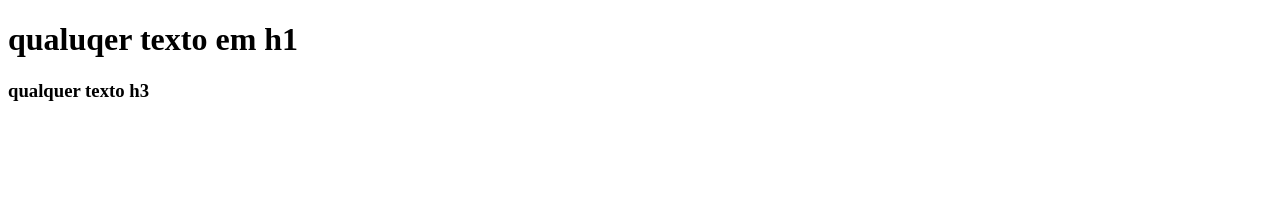
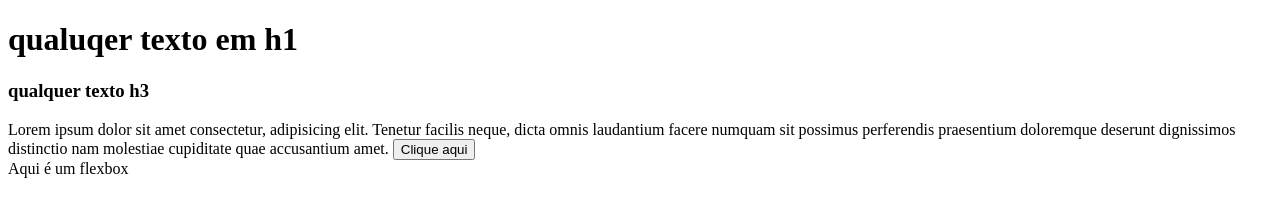
Before and after one commit to piresdanyllo/gerando-conflito, a plain HTML site: page index.html in a window 1280 px wide. Drawn offline with Linux system fonts and the light colour scheme.

Commit message:
adicionando funcionalidades para a página

```diff
--- a/index.html
+++ b/index.html
@@ -9,5 +9,11 @@
 <body>
     <h1>qualuqer texto em h1</h1>
     <h3>qualquer texto h3</h3>
+
+    <span>Lorem ipsum dolor sit amet consectetur, adipisicing elit. Tenetur facilis neque, dicta omnis laudantium facere numquam sit possimus perferendis praesentium doloremque deserunt dignissimos distinctio nam molestiae cupiditate quae accusantium amet.</span>
+    <input type="button" value="Clique aqui">
+    <div>
+        <div>Aqui é um flexbox</div>
+    </div>
 </body>
 </html>
```
